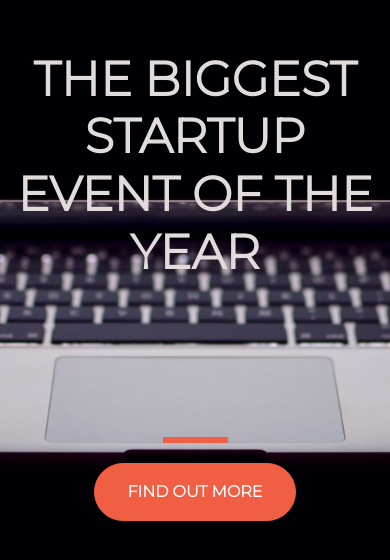
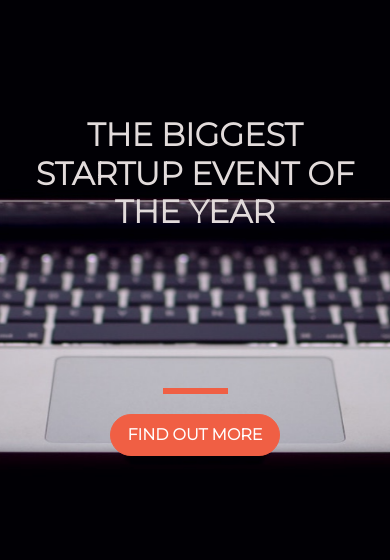
Before and after one commit to webdevSR/rishi-s-chadsite-hehehehe, a plain HTML site: page index.html in a window 390 px wide. Shown: the part 136-696 px from the top of the page. Drawn offline with nearby package versions, Linux system fonts and the light colour scheme.

Commit message:
Update style.css

```diff
--- a/style.css
+++ b/style.css
@@ -45,3 +45,12 @@ hr {
    border-color: #ee4b08;
    border-width: 4px;
 }
+
+@media screen and (max-width: 768px) {
+    h1 {
+        font-size: 2rem;
+    }
+    .btn-xl {
+        padding: 0.5rem 1rem;
+    }
+}
```
